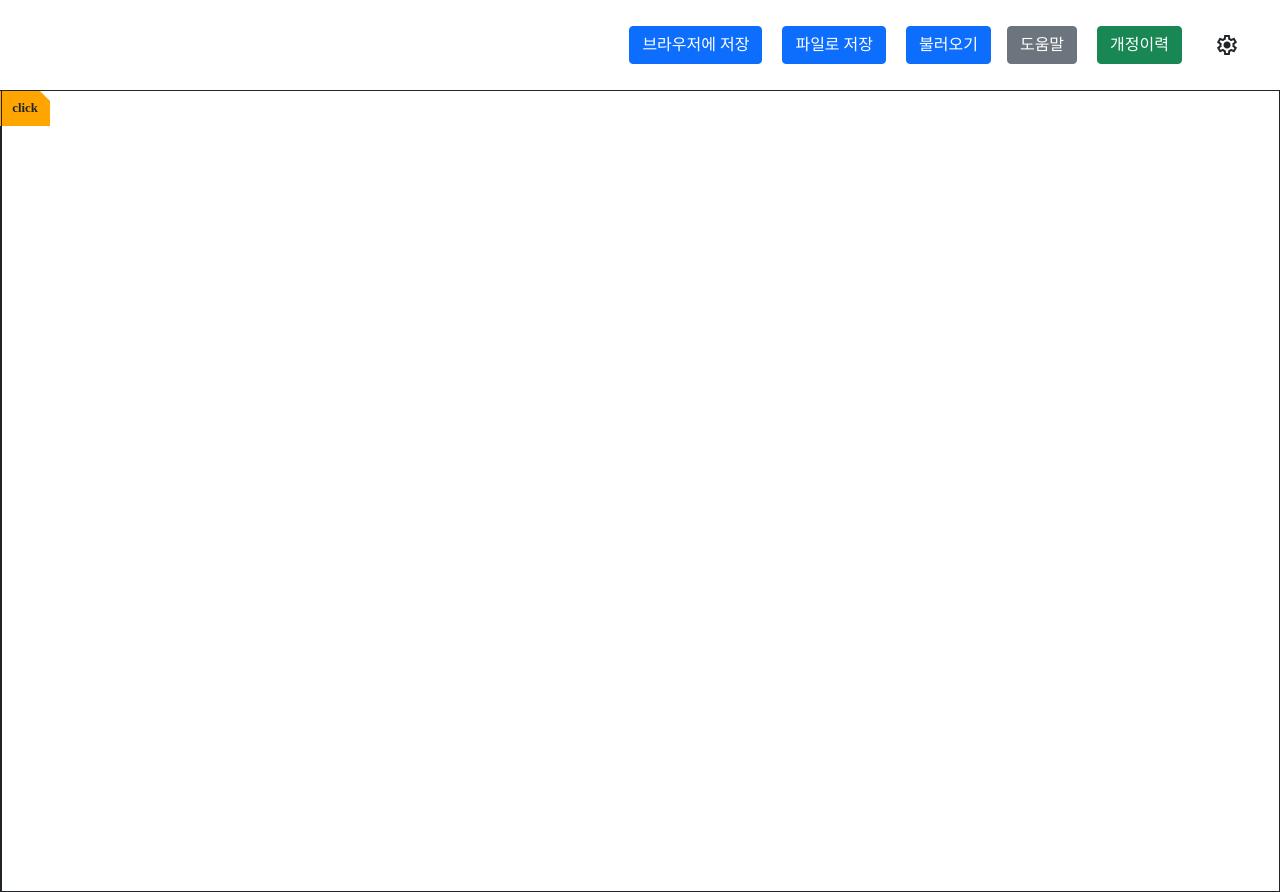
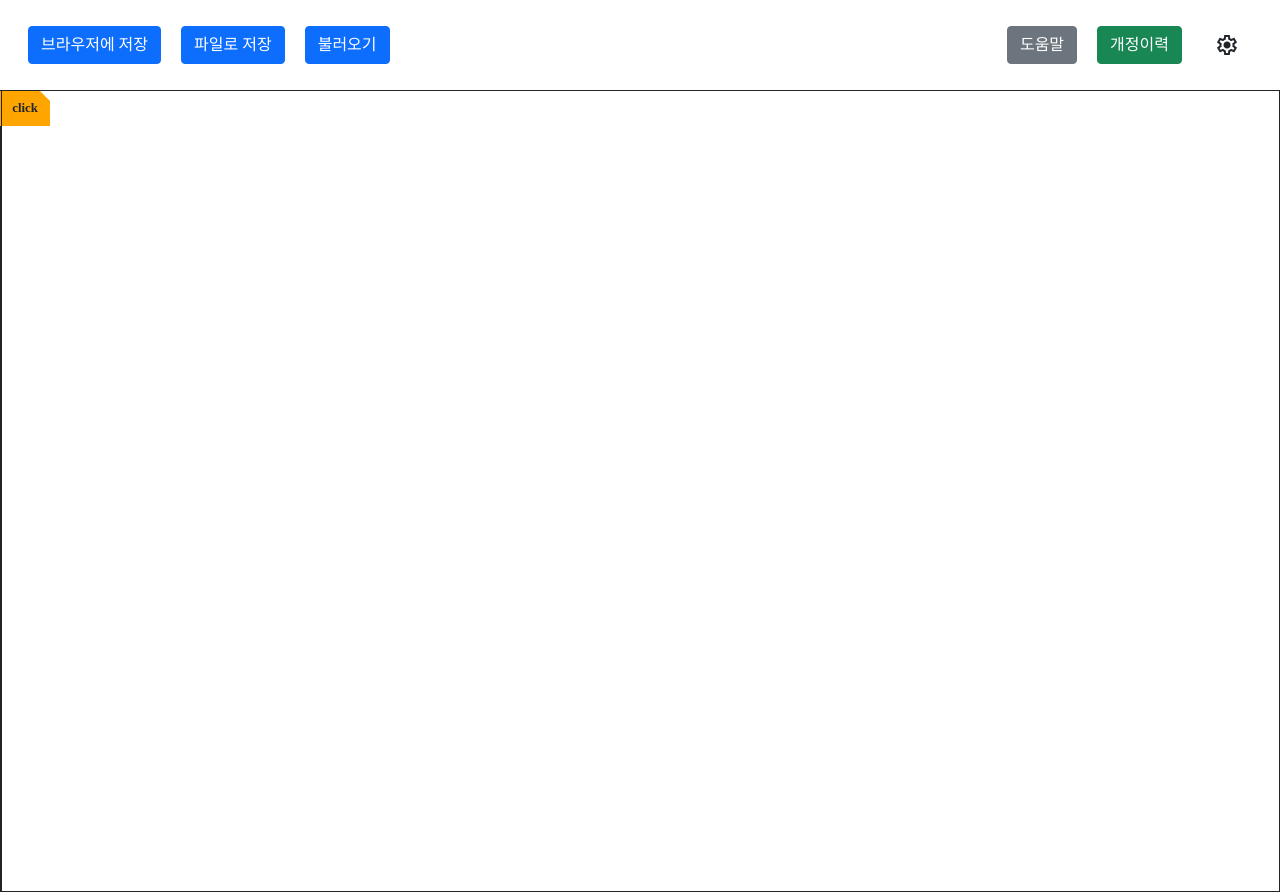
Before and after one commit to ALL-MY-PROJECTS-2024/Widget, a plain HTML site: page index.html in a window 1280 px wide. Drawn offline with nearby package versions, Linux system fonts and the light colour scheme; a web font is replaced by a local one.

Commit message:
Update 위젯.css

```diff
--- a/css/위젯.css
+++ b/css/위젯.css
@@ -27,7 +27,7 @@ body{
 .wrapper>header>.top-header{
     height : 50px;
     display:flex;
-    justify-content: right;
+    justify-content: space-between;
     align-items: center;
 }
 .wrapper>main{}
```
